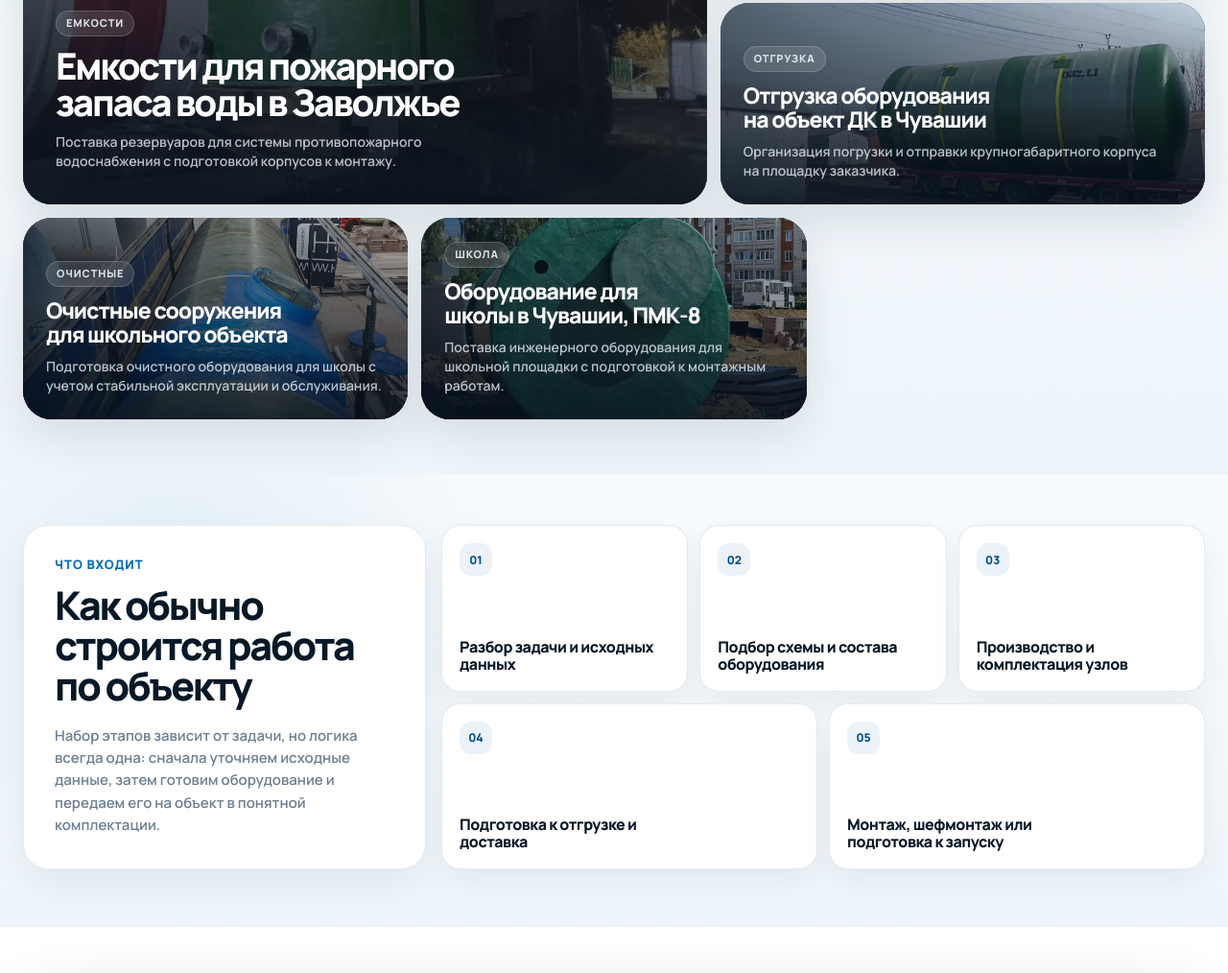
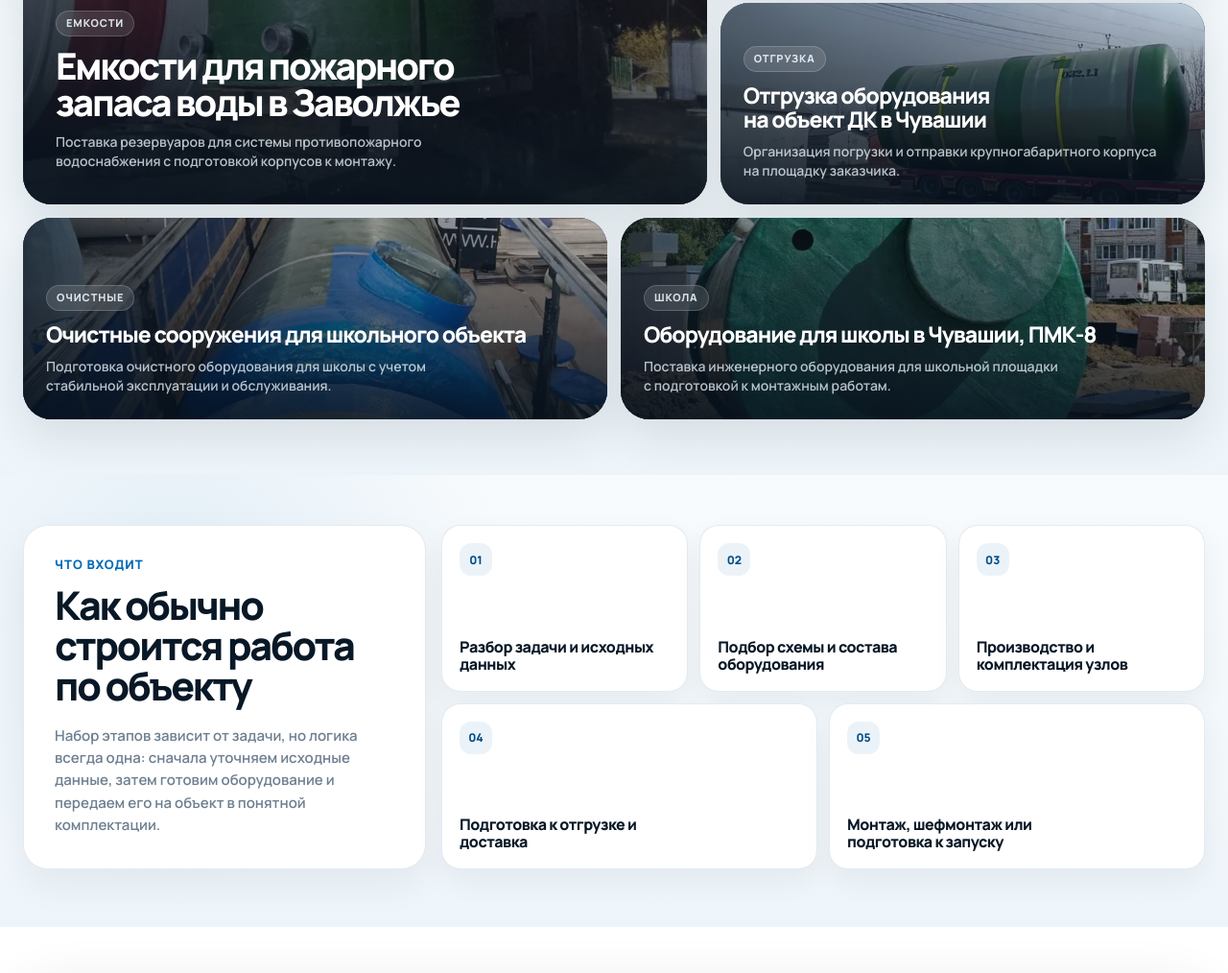
Before and after one commit to Pagyras/aqua, an Eleventy site: page src/projects.njk in a window 1280 px wide. Shown: the part 1074-2088 px from the top of the page at 96% size. Built offline with nearby package versions, Linux system fonts and the light colour scheme; Eleventy itself is replaced by a stand-in of ours; files that its build step writes are made by us from their sources.

Commit message:
Stretch project gallery bottom cards

```diff
--- a/src/projects.njk
+++ b/src/projects.njk
@@ -39,6 +39,8 @@ permalink: projects.html
             {% set cardClass = "project-card-large" %}
           {% elif loop.index == 2 or loop.index == 3 %}
             {% set cardClass = "project-card-wide" %}
+          {% elif loop.index == 4 or loop.index == 5 %}
+            {% set cardClass = "project-card-half" %}
           {% endif %}
           <a class="project-card {{ cardClass }}" href="{{ project.url }}">
             <img src="{{ project.cover }}" alt="{{ project.title }}">
```
Also changed, not shown: public/projects.html.
